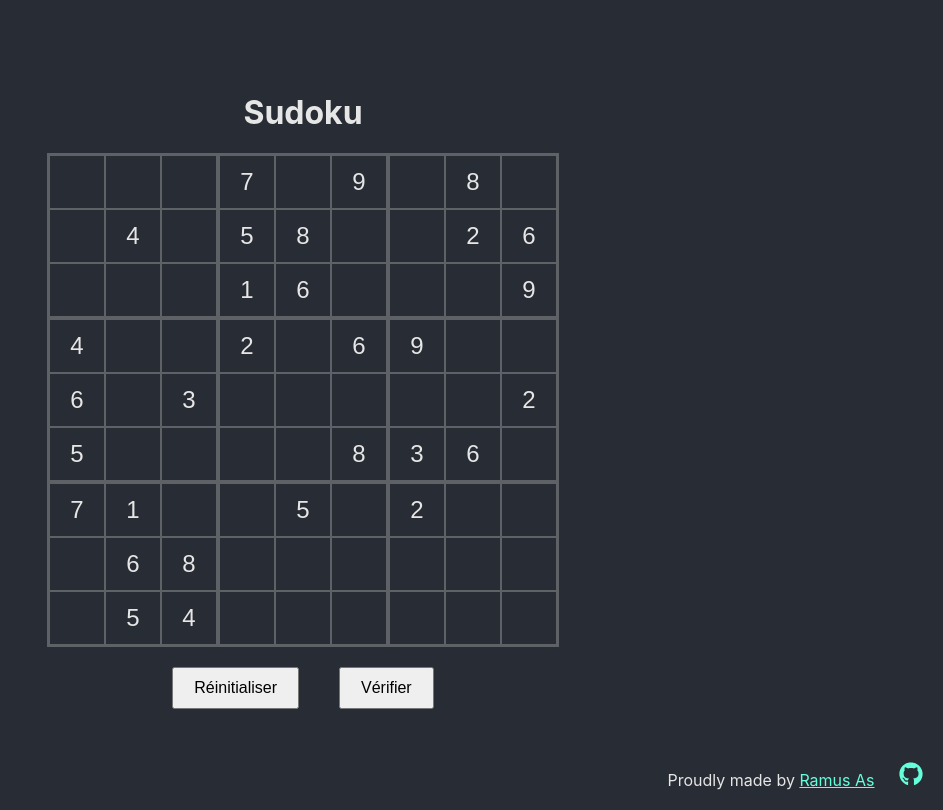
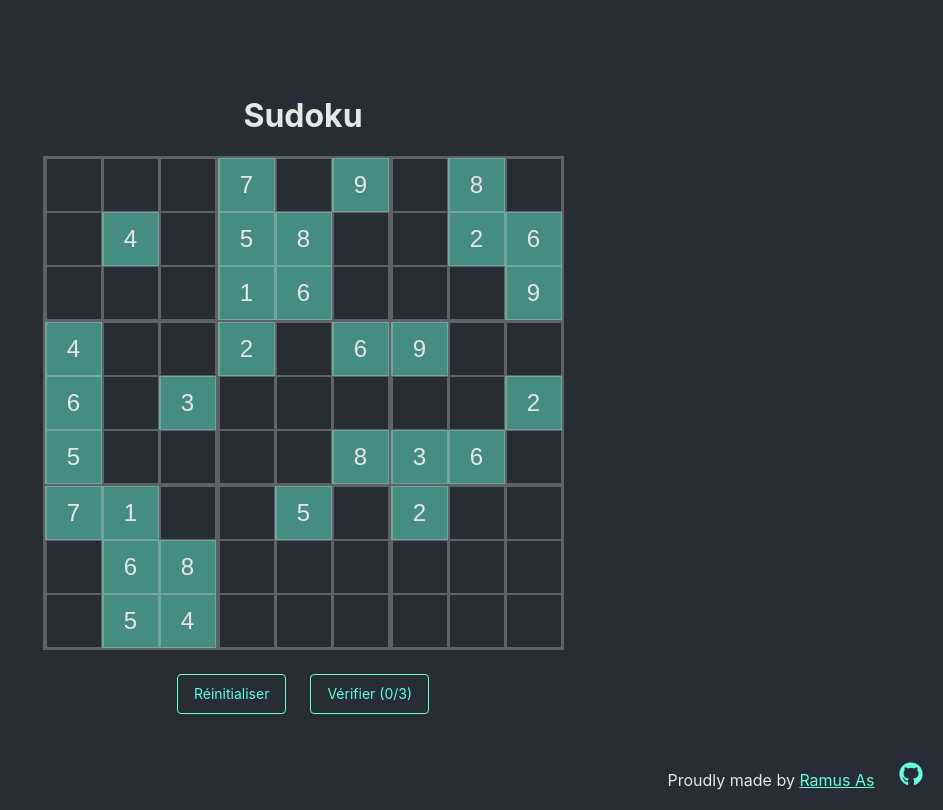
Before and after one commit to RamusAs/sudoku, a React (Create React App) app: page / in a window 1280 px wide. Shown: the whole page, without its empty margins (337-1280 px from the left). Built offline with nearby package versions, Linux system fonts and the light colour scheme.

Commit message:
selected cell

```diff
--- a/src/App.css
+++ b/src/App.css
@@ -8,11 +8,39 @@ body {
   text-align: center;
   overflow: hidden;
 }
+@keyframes show-gif {
+  0% {
+    opacity: 1;
+  }
+  100% {
+    opacity: 0;
+  }
+}
 
 button {
-  margin: 20px;
-  padding: 10px 20px;
-  font-size: 16px;
+  all: unset;
+  border: 1px solid #64ffda;
+  border-radius: 4px;
+  color: #64ffda;
+  cursor: pointer;
+  font-family: var(--font-mono);
+  font-size: 14px;
+  line-height: 1;
+  margin: 12px;
+  padding: 12px 16px;
+  position: relative;
+  text-decoration: none;
+  transition: all 0.3s ease-in;
+}
+
+button:hover {
+  background-color: #64ffdb55;
+}
+button:disabled {
+  border-color: grey;
+  background-color: rgba(128, 128, 128, 0.284);
+  color: grey;
+  cursor: not-allowed;
 }
 
 input {
@@ -23,6 +51,7 @@ input {
 .sudoku-grid {
   display: flex;
   flex-direction: column;
+  margin: 12px;
   /* Pas d'écart entre les cellules */
 }
 
@@ -42,13 +71,13 @@ input {
 }
 
 .sudoku-row :nth-child(3n) {
-  border-right: 3px solid #e6e6e648;
+  border-right: 2px solid #e6e6e648;
 }
 .sudoku-row:nth-child(3n) {
   border-bottom: 2px solid #e6e6e648;
 }
 .sudoku-row :first-child {
-  border-left: 3px solid #e6e6e648;
+  border-left: 2px solid #e6e6e648;
 }
 .sudoku-row:first-child {
   border-top: 2px solid #e6e6e648;
@@ -61,12 +90,41 @@ input {
   /* Bordure bleue lorsque l'utilisateur clique sur une cellule */
 }
 
+.sudoku-cell.selected {
+  background-color: #64ffdb1f;
+}
+
+.sudoku-cell-wrapper {
+  position: relative;
+}
+
 .sudoku-cell.correct {
-  background-color: green;
+  border-color: #64ffda;
 }
 
 .sudoku-cell.incorrect {
-  background-color: red;
+  position: relative;
+  border-color: #ff6464;
+}
+
+.error-gif {
+  position: absolute;
+  width: 50px;
+  height: 50px;
+  top: 0;
+  left: 0;
+  pointer-events: none;
+  opacity: 0;
+  animation: show-gif 1s ease-out forwards;
+}
+
+.sudoku-cell.incorrect .error-gif {
+  opacity: 1; /* Montre le GIF pendant 1 seconde */
+}
+
+.sudoku-cell.pre-filled {
+  background-color: #64ffdb75;
+  /* font-weight: bold; */
 }
 
 @media (max-width: 600px) {
@@ -74,6 +132,10 @@ input {
     width: 25px;
     height: 25px;
     font-size: 14px;
+  }
+  .error-gif {
+    width: 25px;
+    height: 25px;
   }
 }
 
--- a/src/App.js
+++ b/src/App.js
@@ -5,10 +5,13 @@ import SudokuGrid from "./components/SudokuGrid"
 import ControlPanel from "./components/ControlPanel"
 import "./App.css"
 
+
 function App() {
   const [game] = useState(() => generateSudokuGrid())
+  const [attempts, setAttempts] = useState(0)
   const [grid, setGrid] = useState(game.grid)
   const [solutionGrid, setSolution] = useState(game.solution)
+  const [initialGrid, setInitialGrid] = useState(grid.map((row) => [...row]))
   // État pour stocker les classes de style par cellule
   const [gridStatus, setGridStatus] = useState(
     Array(9).fill(Array(9).fill("")) // Initialisation sans aucune classe
@@ -18,8 +21,10 @@ function App() {
   const resetGame = () => {
     const { grid, solution } = generateSudokuGrid()
     setGrid(grid)
+    setInitialGrid([...grid])
     setSolution(solution)
     setGridStatus(Array(9).fill(Array(9).fill("")))
+    setAttempts(0)
   }
 
   // Fonction pour vérifier si la grille est complète et correcte
@@ -39,6 +44,13 @@ function App() {
   }
 
   const checkSolution = () => {
+
+    if (attempts > 1) {
+      alert("Vous avez perdu. Reéssayez!")
+      resetGame()
+      return
+    }
+
     const cp = [...grid].map((el) => [...el])
     const newGridStatus = cp.map((row, rowIndex) =>
       row.map((cell, colIndex) => {
@@ -53,6 +65,7 @@ function App() {
       })
     )
     setGridStatus(newGridStatus)
+    setAttempts(attempts + 1)
   }
 
   return (
@@ -69,8 +82,13 @@ function App() {
           )
           setGrid(newGrid)
         }}
+        initialGrid={initialGrid}
       />
-      <ControlPanel resetGame={resetGame} checkGame={checkWin} />
+      <ControlPanel
+        resetGame={resetGame}
+        checkGame={checkWin}
+        attempts={attempts}
+      />
     </div>
   )
 }
--- a/src/components/ControlPanel.jsx
+++ b/src/components/ControlPanel.jsx
@@ -1,8 +1,10 @@
-const ControlPanel = ({ resetGame, checkGame }) => {
+const ControlPanel = ({ resetGame, checkGame, attempts }) => {
   return (
     <div className="control-panel">
       <button onClick={resetGame}>Réinitialiser</button>
-      <button onClick={checkGame}>Vérifier</button>
+      <button onClick={checkGame} disabled={attempts >= 3}>
+        Vérifier ({attempts}/3)
+      </button>
     </div>
   )
 }
--- a/src/components/SudokuCell.js
+++ b/src/components/SudokuCell.js
@@ -1,4 +1,4 @@
-const SudokuCell = ({ value, row, col, updateCell, className }) => {
+const SudokuCell = ({ value, row, col, updateCell, className, onSelect }) => {
   const handleChange = (e) => {
     const newValue = e.target.value
     if (newValue === "" || (newValue >= 1 && newValue <= 9)) {
@@ -7,6 +7,7 @@ const SudokuCell = ({ value, row, col, updateCell, className }) => {
   }
 
   return (
+    <div className="sudoku-cell-wrapper">
       <input
         type="tel"
         inputMode="numeric"
@@ -14,9 +15,14 @@ const SudokuCell = ({ value, row, col, updateCell, className }) => {
         className={`sudoku-cell ${className}`} // Ajouter une classe pour ajuster les bordures
         value={value}
         onChange={handleChange}
+        onClick={() => onSelect()}
         maxLength="1"
         readOnly={value !== "" && typeof value === "number"} // Rendre les cellules préremplies non modifiables
       />
+      {className.includes("incorrect") && (
+        <img src="explode.gif" alt="Erreur" className="error-gif" />
+      )}
+    </div>
   )
 }
 
--- a/src/components/SudokuGrid.jsx
+++ b/src/components/SudokuGrid.jsx
@@ -1,19 +1,52 @@
+import { useState } from "react"
 import SudokuCell from "./SudokuCell"
 
-const SudokuGrid = ({ grid, updateCell, gridStatus }) => {
+const SudokuGrid = ({ grid, updateCell, gridStatus, initialGrid }) => {
+
+  const [selectedCell, setSelectedCell] = useState(null)
+
+  // Fonction appelée lorsqu'une cellule est sélectionnée
+  const handleCellClick = (rowIndex, colIndex) => {
+    setSelectedCell({ row: rowIndex, col: colIndex })
+  }
+
+  const isSameRow = (rowIndex) => selectedCell && selectedCell.row === rowIndex
+  const isSameCol = (colIndex) => selectedCell && selectedCell.col === colIndex
+  const isSameSquare = (rowIndex, colIndex) => {
+    if (!selectedCell) return false
+    const startRow = Math.floor(selectedCell.row / 3) * 3
+    const startCol = Math.floor(selectedCell.col / 3) * 3
+    return (
+      rowIndex >= startRow &&
+      rowIndex < startRow + 3 &&
+      colIndex >= startCol &&
+      colIndex < startCol + 3
+    )
+  }
   return (
     <div className="sudoku-grid">
       {grid.map((row, rowIndex) => (
         <div className="sudoku-row" key={rowIndex}>
           {row.map((value, colIndex) => (
+            <>
               <SudokuCell
                 key={colIndex}
                 value={value}
                 row={rowIndex}
                 col={colIndex}
                 updateCell={updateCell}
-              className={gridStatus[rowIndex][colIndex]}
+                className={`${
+                  initialGrid[rowIndex][colIndex] !== "" ? "pre-filled" : ""
+                } ${gridStatus[rowIndex][colIndex]} ${
+                  isSameRow(rowIndex) ||
+                  isSameCol(colIndex) ||
+                  isSameSquare(rowIndex, colIndex)
+                    ? "selected"
+                    : ""
+                }`}
+                onSelect={() => handleCellClick(rowIndex, colIndex)}
               />
+            </>
           ))}
         </div>
       ))}
@@ -35,7 +68,7 @@ const SudokuGrid = ({ grid, updateCell, gridStatus }) => {
           <svg
             stroke="currentColor"
             fill="currentColor"
-            stroke-width="0"
+            strokeWidth="0"
             viewBox="0 0 496 512"
             height="1.5em"
             width="1.5em"
```
Also changed, not shown: public/explode.gif (added). Lines whose indentation alone changed are shown as unchanged.
